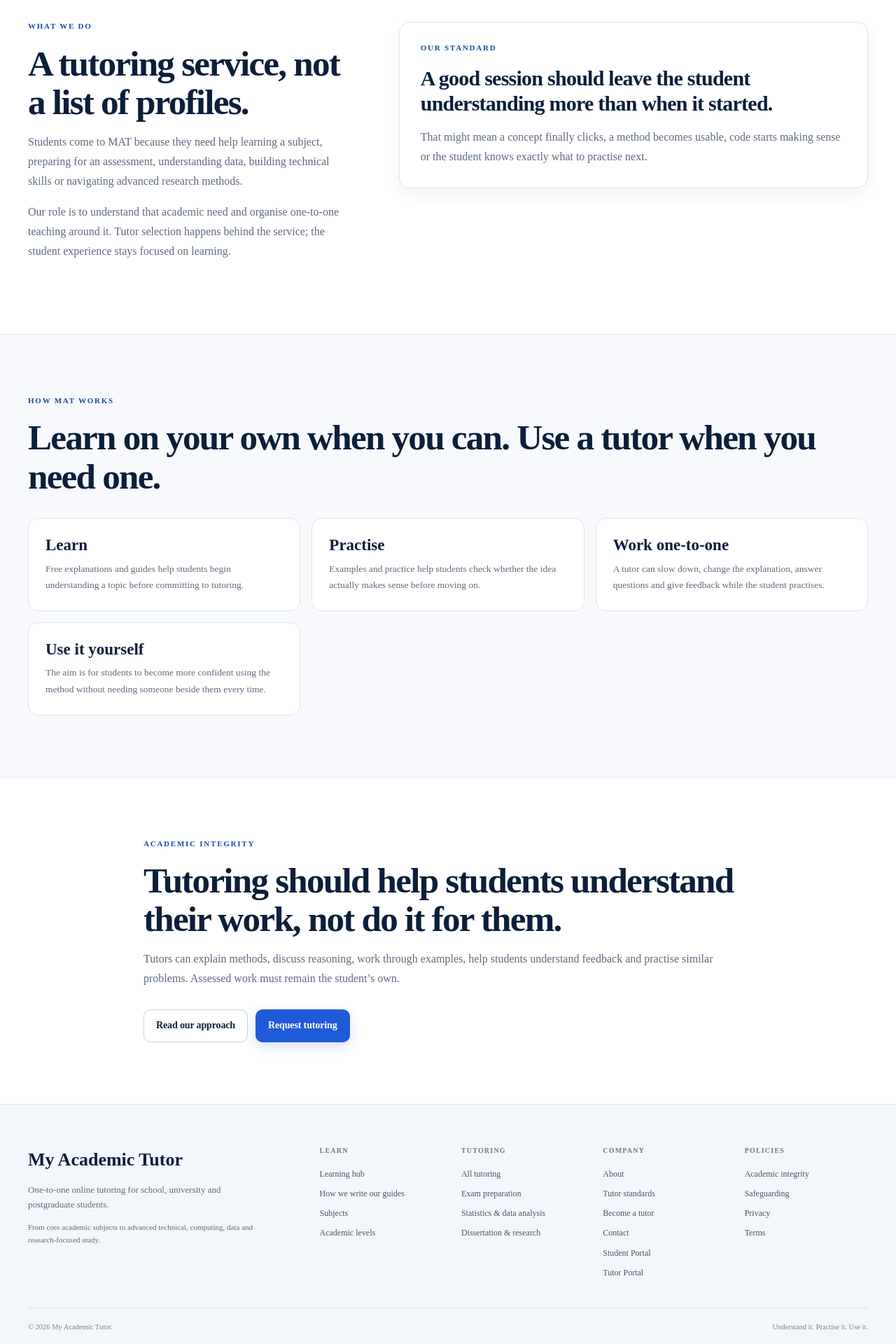
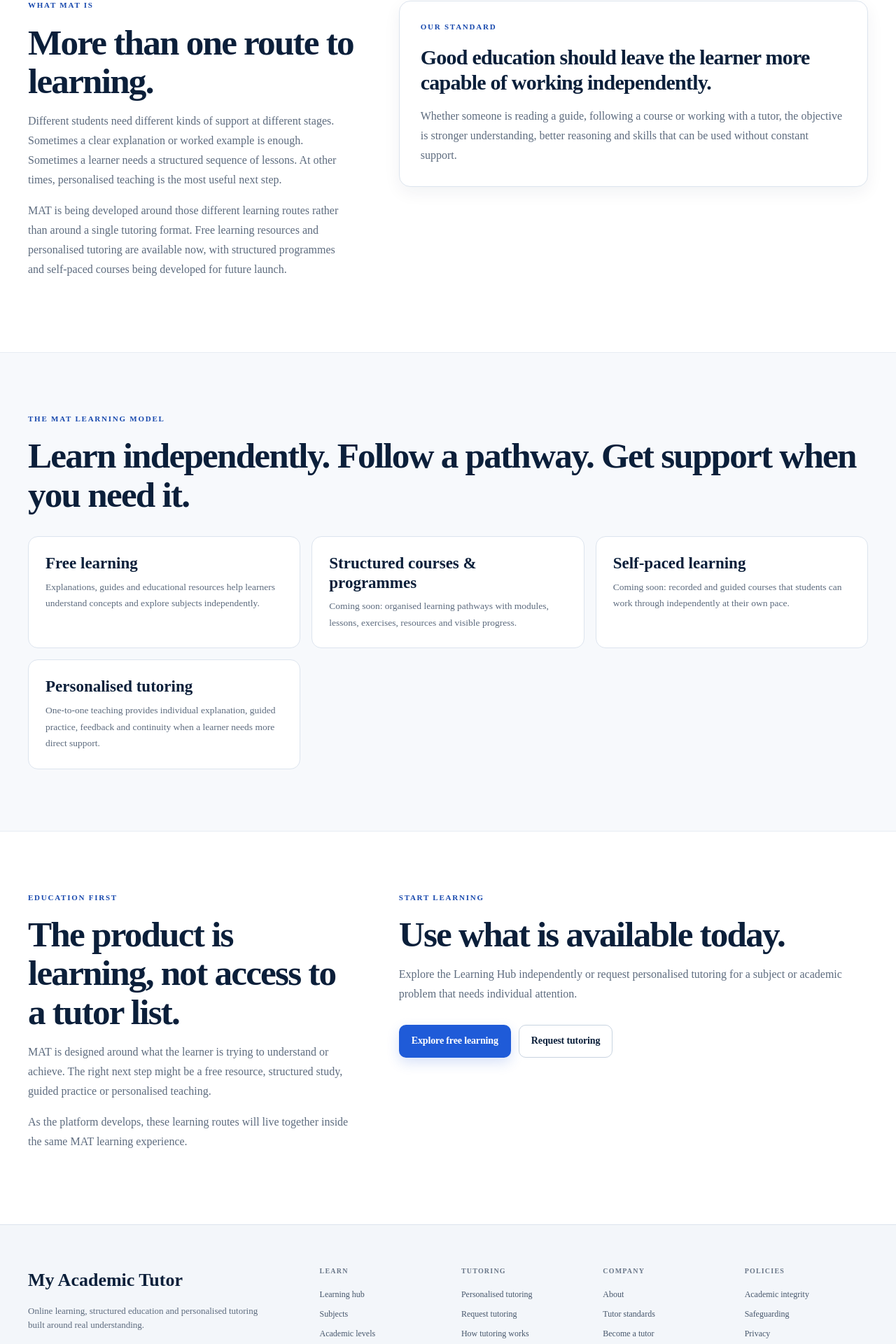
Before and after one commit to StatisticaHub/matwebsite, a Next.js app: page /about in a window 1280 px wide. Shown: the part 599-2519 px from the top of the page at 70% size. Built offline with nearby package versions, Linux system fonts and the light colour scheme; no server answers.

Commit message:
Position MAT as a broader online learning platform

```diff
--- a/app/about/page.tsx
+++ b/app/about/page.tsx
@@ -1,56 +1,188 @@
 import type { Metadata } from "next";
 import Link from "next/link";
 
-export const metadata: Metadata = { title: "About" };
+export const metadata: Metadata = {
+  title: "About",
+  description:
+    "My Academic Tutor is an online learning and tutoring platform combining free educational resources, structured learning pathways and personalised one-to-one teaching.",
+};
 
 export default function Page() {
   return (
     <>
       <section className="page-hero compact-hero">
         <div className="shell narrow">
-          <div className="eyebrow">ABOUT MY ACADEMIC TUTOR</div>
-          <h1>Good tutoring starts with understanding what the student actually needs.</h1>
-          <p className="page-lead">My Academic Tutor is a one-to-one tutoring service for students who want difficult material explained clearly and at the level their course actually requires.</p>
+          <div className="eyebrow">
+            ABOUT MY ACADEMIC TUTOR
+          </div>
+
+          <h1>
+            An education platform built around understanding.
+          </h1>
+
+          <p className="page-lead">
+            My Academic Tutor brings independent learning and
+            personalised teaching together. Students can explore
+            educational resources, develop skills through structured
+            learning and work one-to-one with a tutor when they need
+            deeper explanation, feedback or individual guidance.
+          </p>
         </div>
       </section>
 
       <section className="section">
         <div className="shell two-col">
           <div>
-            <div className="eyebrow">WHAT WE DO</div>
-            <h2>A tutoring service, not a list of profiles.</h2>
-            <p>Students come to MAT because they need help learning a subject, preparing for an assessment, understanding data, building technical skills or navigating advanced research methods.</p>
-            <p>Our role is to understand that academic need and organise one-to-one teaching around it. Tutor selection happens behind the service; the student experience stays focused on learning.</p>
+            <div className="eyebrow">
+              WHAT MAT IS
+            </div>
+
+            <h2>
+              More than one route to learning.
+            </h2>
+
+            <p>
+              Different students need different kinds of support at
+              different stages. Sometimes a clear explanation or
+              worked example is enough. Sometimes a learner needs a
+              structured sequence of lessons. At other times,
+              personalised teaching is the most useful next step.
+            </p>
+
+            <p>
+              MAT is being developed around those different learning
+              routes rather than around a single tutoring format.
+              Free learning resources and personalised tutoring are
+              available now, with structured programmes and
+              self-paced courses being developed for future launch.
+            </p>
           </div>
+
           <div className="quote-card">
-            <div className="eyebrow">OUR STANDARD</div>
-            <strong>A good session should leave the student understanding more than when it started.</strong>
-            <p>That might mean a concept finally clicks, a method becomes usable, code starts making sense or the student knows exactly what to practise next.</p>
+            <div className="eyebrow">
+              OUR STANDARD
+            </div>
+
+            <strong>
+              Good education should leave the learner more capable
+              of working independently.
+            </strong>
+
+            <p>
+              Whether someone is reading a guide, following a course
+              or working with a tutor, the objective is stronger
+              understanding, better reasoning and skills that can be
+              used without constant support.
+            </p>
           </div>
         </div>
       </section>
 
       <section className="section section-soft">
         <div className="shell">
-          <div className="eyebrow">HOW MAT WORKS</div>
-          <h2>Learn on your own when you can. Use a tutor when you need one.</h2>
+          <div className="eyebrow">
+            THE MAT LEARNING MODEL
+          </div>
+
+          <h2>
+            Learn independently. Follow a pathway. Get support when
+            you need it.
+          </h2>
+
           <div className="learning-grid">
-            <article><strong>Learn</strong><p>Free explanations and guides help students begin understanding a topic before committing to tutoring.</p></article>
-            <article><strong>Practise</strong><p>Examples and practice help students check whether the idea actually makes sense before moving on.</p></article>
-            <article><strong>Work one-to-one</strong><p>A tutor can slow down, change the explanation, answer questions and give feedback while the student practises.</p></article>
-            <article><strong>Use it yourself</strong><p>The aim is for students to become more confident using the method without needing someone beside them every time.</p></article>
+            <article>
+              <strong>Free learning</strong>
+              <p>
+                Explanations, guides and educational resources help
+                learners understand concepts and explore subjects
+                independently.
+              </p>
+            </article>
+
+            <article>
+              <strong>Structured courses & programmes</strong>
+              <p>
+                Coming soon: organised learning pathways with
+                modules, lessons, exercises, resources and visible
+                progress.
+              </p>
+            </article>
+
+            <article>
+              <strong>Self-paced learning</strong>
+              <p>
+                Coming soon: recorded and guided courses that
+                students can work through independently at their own
+                pace.
+              </p>
+            </article>
+
+            <article>
+              <strong>Personalised tutoring</strong>
+              <p>
+                One-to-one teaching provides individual explanation,
+                guided practice, feedback and continuity when a
+                learner needs more direct support.
+              </p>
+            </article>
           </div>
         </div>
       </section>
 
       <section className="section">
-        <div className="shell narrow">
-          <div className="eyebrow">ACADEMIC INTEGRITY</div>
-          <h2>Tutoring should help students understand their work, not do it for them.</h2>
-          <p>Tutors can explain methods, discuss reasoning, work through examples, help students understand feedback and practise similar problems. Assessed work must remain the student’s own.</p>
-          <div className="button-row">
-            <Link href="/academic-integrity" className="button button-secondary">Read our approach</Link>
-            <Link href="/find-a-tutor" className="button button-primary">Request tutoring</Link>
+        <div className="shell two-col">
+          <div>
+            <div className="eyebrow">
+              EDUCATION FIRST
+            </div>
+
+            <h2>
+              The product is learning, not access to a tutor list.
+            </h2>
+
+            <p>
+              MAT is designed around what the learner is trying to
+              understand or achieve. The right next step might be a
+              free resource, structured study, guided practice or
+              personalised teaching.
+            </p>
+
+            <p>
+              As the platform develops, these learning routes will
+              live together inside the same MAT learning experience.
+            </p>
+          </div>
+
+          <div>
+            <div className="eyebrow">
+              START LEARNING
+            </div>
+
+            <h2>
+              Use what is available today.
+            </h2>
+
+            <p>
+              Explore the Learning Hub independently or request
+              personalised tutoring for a subject or academic
+              problem that needs individual attention.
+            </p>
+
+            <div className="button-row">
+              <Link
+                className="button button-primary"
+                href="/learn"
+              >
+                Explore free learning
+              </Link>
+
+              <Link
+                className="button button-secondary"
+                href="/find-a-tutor"
+              >
+                Request tutoring
+              </Link>
+            </div>
           </div>
         </div>
       </section>
--- a/components/Footer.tsx
+++ b/components/Footer.tsx
@@ -5,49 +5,98 @@ export default function Footer() {
     <footer className="site-footer">
       <div className="shell">
         <div className="footer-grid">
+
           <div className="footer-brand">
-            <strong>My Academic Tutor</strong>
-            <p>One-to-one online tutoring for school, university and postgraduate students.</p>
-            <p className="footer-small">From core academic subjects to advanced technical, computing, data and research-focused study.</p>
+            <strong>
+              My Academic Tutor
+            </strong>
+
+            <p>
+              Online learning, structured education and personalised
+              tutoring built around real understanding.
+            </p>
+
+            <p className="footer-small">
+              Free learning resources and one-to-one teaching are
+              available now. Structured programmes and self-paced
+              courses are coming soon.
+            </p>
           </div>
 
           <div className="footer-columns">
+
             <div>
               <b>Learn</b>
-              <Link href="/learn">Learning hub</Link>
-              <Link href="/learn/editorial-policy">How we write our guides</Link>
-              <Link href="/subjects">Subjects</Link>
-              <Link href="/levels">Academic levels</Link>
+              <Link href="/learn">
+                Learning hub
+              </Link>
+              <Link href="/subjects">
+                Subjects
+              </Link>
+              <Link href="/levels">
+                Academic levels
+              </Link>
+              <span>
+                Courses & programmes · coming soon
+              </span>
             </div>
+
             <div>
               <b>Tutoring</b>
-              <Link href="/tutoring">All tutoring</Link>
-              <Link href="/tutoring/exam-preparation">Exam preparation</Link>
-              <Link href="/tutoring/statistics-data-analysis">Statistics & data analysis</Link>
-              <Link href="/tutoring/dissertation-research">Dissertation & research</Link>
+              <Link href="/tutoring">
+                Personalised tutoring
+              </Link>
+              <Link href="/find-a-tutor">
+                Request tutoring
+              </Link>
+              <Link href="/how-it-works">
+                How tutoring works
+              </Link>
             </div>
+
             <div>
               <b>Company</b>
-              <Link href="/about">About</Link>
-              <Link href="/tutors">Tutor standards</Link>
-              <Link href="/become-a-tutor">Become a tutor</Link>
-              <Link href="/contact">Contact</Link>
-              <Link href="/portal/login">Student Portal</Link>
-              <Link href="/tutor/login">Tutor Portal</Link>
+              <Link href="/about">
+                About
+              </Link>
+              <Link href="/tutors">
+                Tutor standards
+              </Link>
+              <Link href="/become-a-tutor">
+                Become a tutor
+              </Link>
+              <Link href="/contact">
+                Contact
+              </Link>
             </div>
+
             <div>
               <b>Policies</b>
-              <Link href="/academic-integrity">Academic integrity</Link>
-              <Link href="/safeguarding">Safeguarding</Link>
-              <Link href="/privacy">Privacy</Link>
-              <Link href="/terms">Terms</Link>
+              <Link href="/academic-integrity">
+                Academic integrity
+              </Link>
+              <Link href="/safeguarding">
+                Safeguarding
+              </Link>
+              <Link href="/privacy">
+                Privacy
+              </Link>
+              <Link href="/terms">
+                Terms
+              </Link>
             </div>
+
           </div>
         </div>
 
         <div className="footer-bottom">
-          <span>© {new Date().getFullYear()} My Academic Tutor.</span>
-          <span>Understand it. Practise it. Use it.</span>
+          <span>
+            © 2026 My Academic Tutor.
+          </span>
+
+          <span>
+            Learn it. Practise it. Use it.
+          </span>
         </div>
       </div>
     </footer>
```
Also changed, not shown: app/faq/page.tsx (+101 -13 lines), app/layout.tsx (+5 -5 lines), app/page.tsx (+7 -7 lines).
